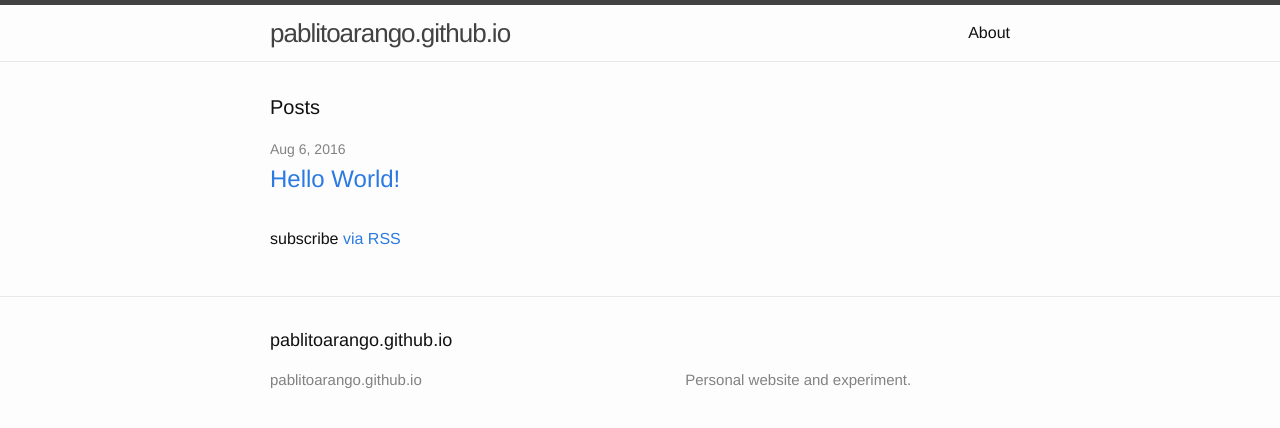
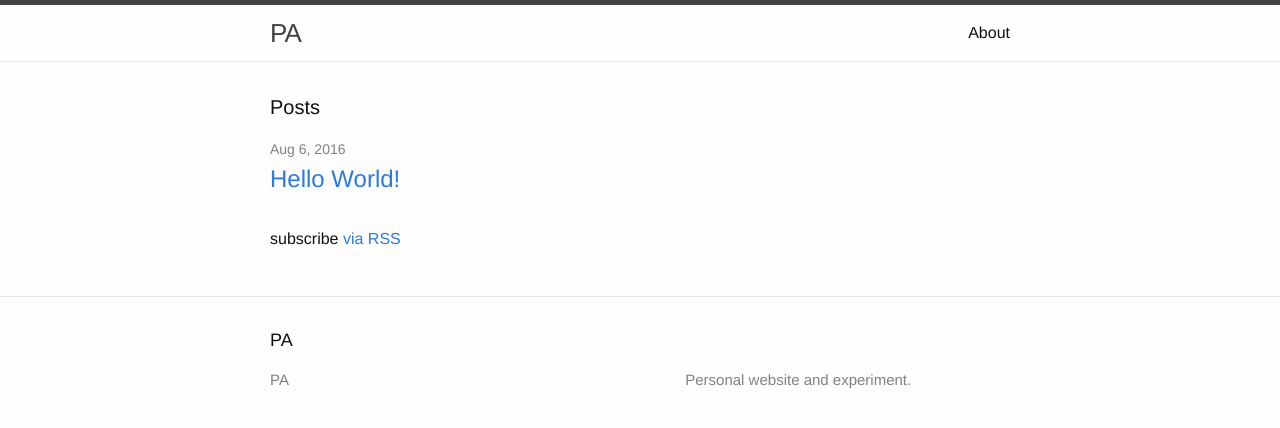
Before and after one commit to pablitoarango/pablitoarango.github.io, a Jekyll site: the page built from index.html, in a window 1280 px wide. Shown: the top 428 px of the page. Built offline with Jekyll 4.4.1, drawn with Linux system fonts in a browser that asks for light colours; nearby versions of some CDN libraries.

```diff
--- a/_config.yml
+++ b/_config.yml
@@ -6,7 +6,7 @@
 # 'jekyll serve'. If you change this file, please restart the server process.
 
 # Site settings
-title:
+title: PA
 email:
 description: > # this means to ignore newlines until "baseurl:"
   Personal website and experiment.
```
